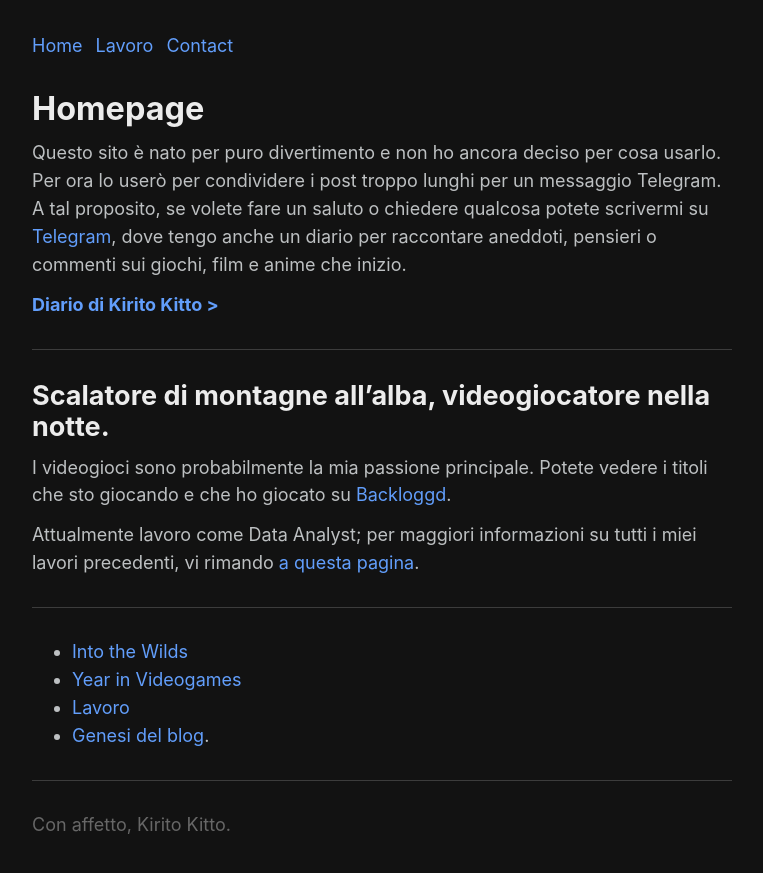
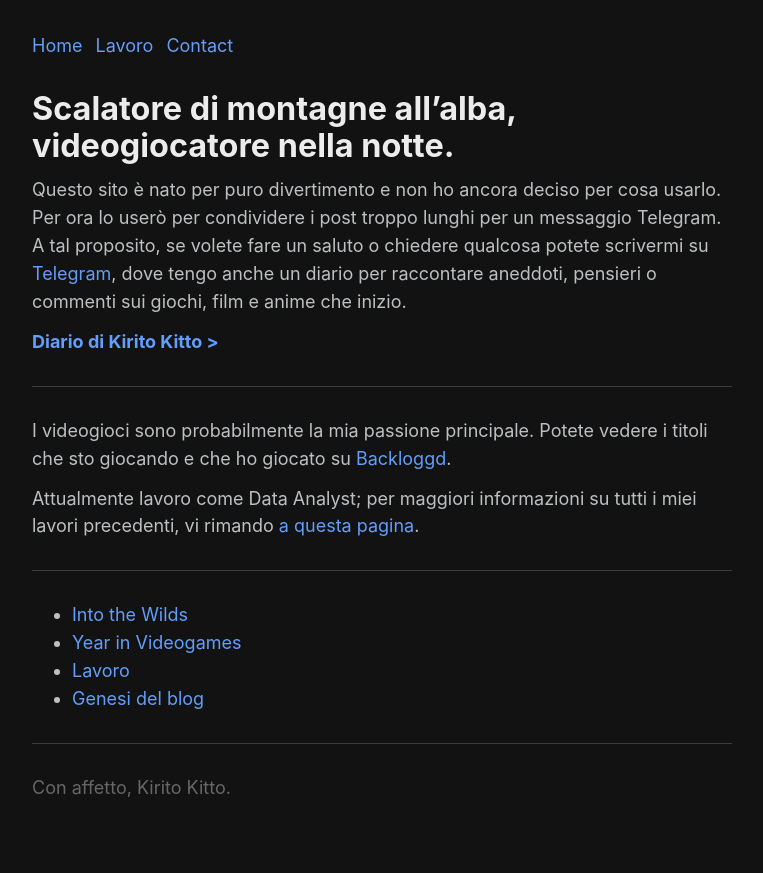
Before and after one commit to KiritoKitto/kiritokitto.github.io, a Jekyll site: the page built from index.md, in a window 1280 px wide. Shown: the top 873 px of the page, without its empty margins (258-1021 px from the left). Built offline with Jekyll 4.4.1, drawn with Linux system fonts in a browser that asks for light colours; some web fonts are replaced; our own code applies the rules of GitHub Pages for plain Markdown files.

Commit message:
Update Center

```diff
--- a/css/style.css
+++ b/css/style.css
@@ -70,6 +70,7 @@
 h1 {
   font-size: calc(var(--font-size)*1.8);
   font-family: var(--font-title);
+  align-self: center;
 }
 
 h2 {
--- a/index.md
+++ b/index.md
@@ -1,4 +1,4 @@
-# Homepage
+# Scalatore di montagne all'alba, videogiocatore nella notte.
 
 Questo sito è nato per puro divertimento e non ho ancora deciso per cosa usarlo. Per ora lo userò per condividere i post troppo lunghi per un messaggio Telegram. A tal proposito, se volete fare un saluto o chiedere qualcosa potete scrivermi su [Telegram](https://t.me/kiritokitto), dove tengo anche un diario per raccontare aneddoti, pensieri o commenti sui giochi, film e anime che inizio.
 
@@ -16,7 +15,7 @@
 * [Into the Wilds](/into-the-wilds)
 * [Year in Videogames](/year-in-videogames)
 * [Lavoro](/job)
-* [Genesi del blog](/blog-creation).
+* [Genesi del blog](/blog-creation)
 
 ---
 
```
Also changed, not shown: other parts of index.md (+0 -1 lines), font/PixelOperator.ttf (deleted).
